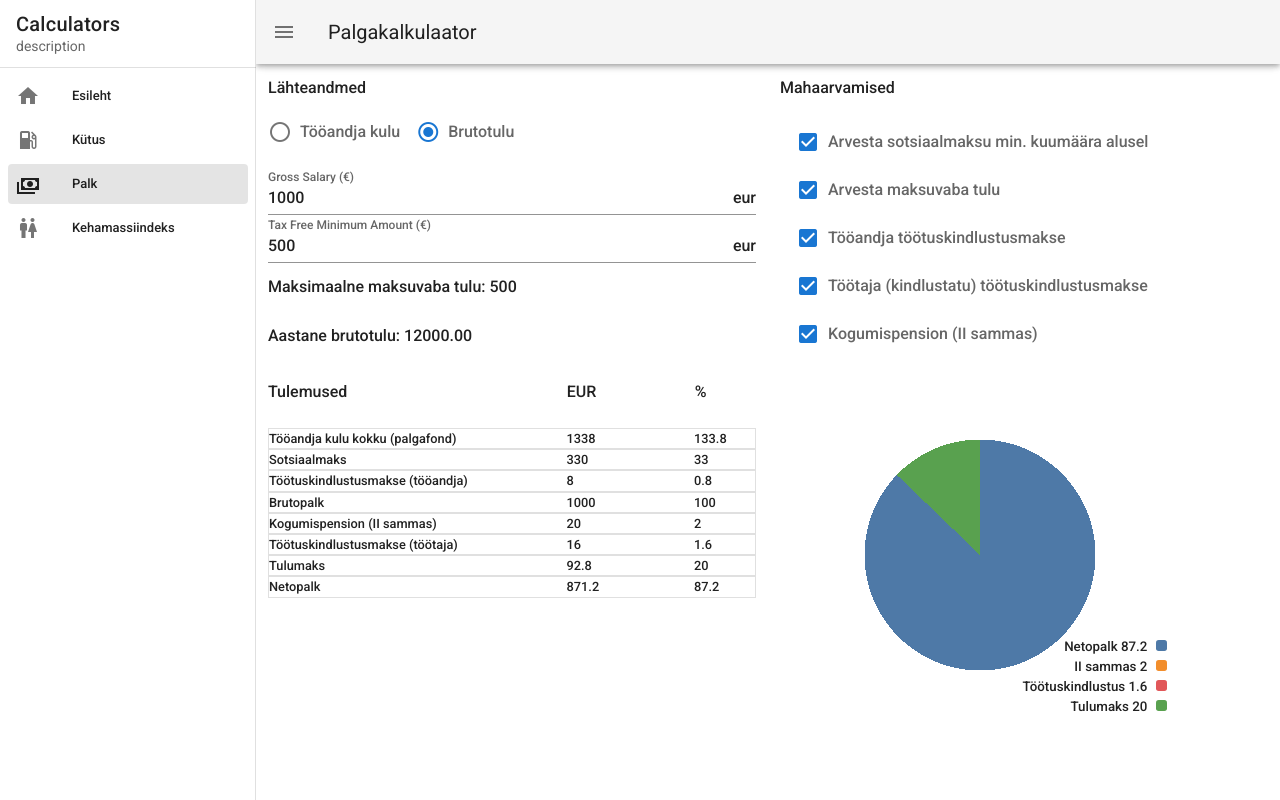
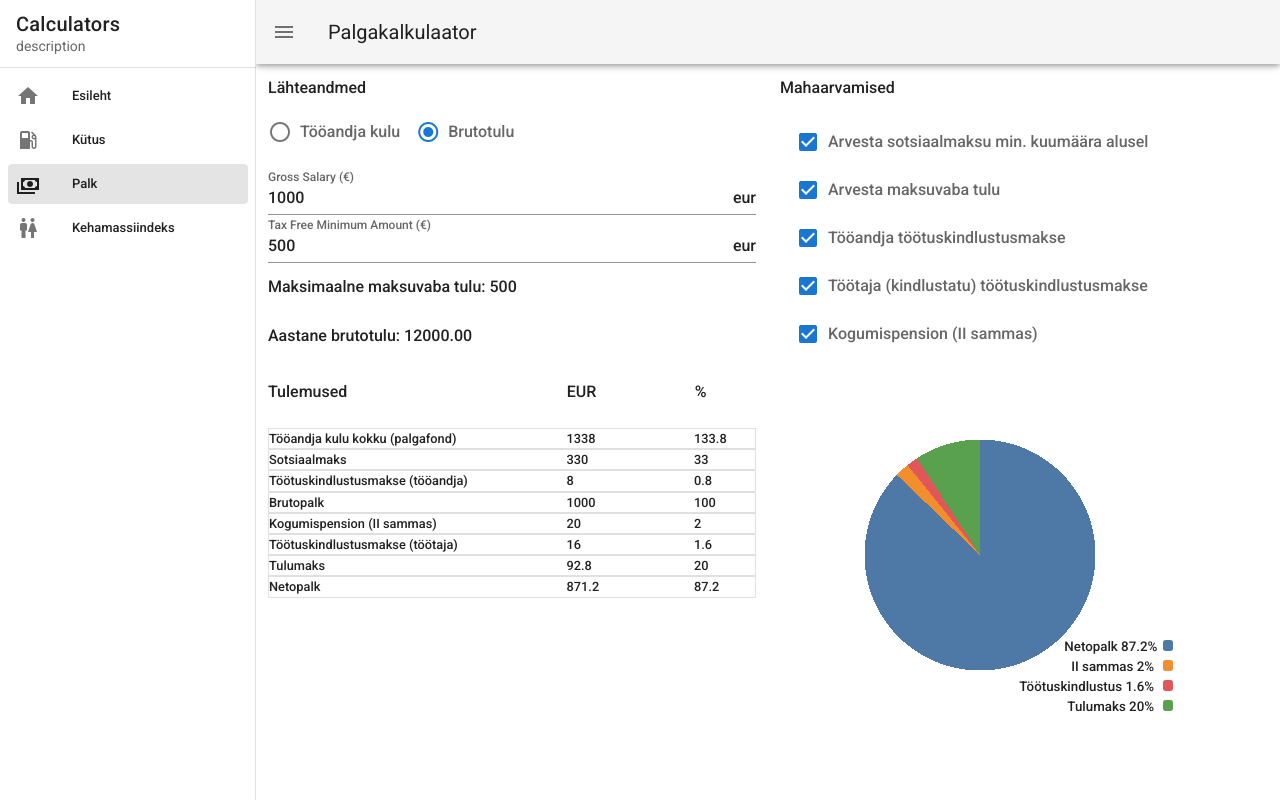
Before and after one commit to IngridJufkin/Calculators, a Vue app: page /salarycalculator in a window 1280 px wide. Built offline with nearby package versions, Linux system fonts and the light colour scheme.

Commit message:
piechart bugfix (correct data to the chart) and fixed SalaryCalculator taxFreemin in medium amount

```diff
--- a/src/components/PieChart.vue
+++ b/src/components/PieChart.vue
@@ -1,10 +1,10 @@
 <template>
   <figure class="pie-chart" :style="pieChartStats">
     <figcaption>
-      Netopalk {{ this.value1 }} <span style="color: #4e79a7"></span><br />
-      II sammas {{ this.value2 }} <span style="color: #f28e2c"></span><br />
-      Töötuskindlustus {{ this.value3 }} <span style="color: #e15759"></span><br />
-      Tulumaks {{ this.value4 }} <span style="color: #59a14f"></span><br />
+      Netopalk {{ this.value1 }}%<span style="color: #4e79a7"></span><br />
+      II sammas {{ this.value2 }}% <span style="color: #f28e2c"></span><br />
+      Töötuskindlustus {{ this.value3 }}% <span style="color: #e15759"></span><br />
+      Tulumaks {{ this.value4 }}% <span style="color: #59a14f"></span><br />
     </figcaption>
   </figure>
 </template>
@@ -34,7 +34,7 @@ export default {
   computed: {
     pieChartStats() {
       return {
-        background: `radial-gradient(circle closest-side, transparent 66%, white 0), conic-gradient(#4e79a7 0, #4e79a7 ${this.value1}%, #f28e2c 0, #f28e2c ${this.value2}%, #e15759 0, #e15759 ${this.value3}%, #59a14f 0, #59a14f ${this.value4}%)`,
+        background: `radial-gradient(circle closest-side, transparent 66%, white 0), conic-gradient(#4e79a7 0, #4e79a7 ${this.value1}%, #f28e2c 0, #f28e2c ${this.value1+this.value2}%, #e15759 0, #e15759 ${this.value1+this.value2+this.value3}%, #59a14f 0, #59a14f ${this.value1+this.value2+this.value3+this.value4}%)`,
       };
     },
   },
@@ -52,7 +52,7 @@ export default {
 .pie-chart figcaption {
   position: absolute;
   bottom: 1em;
-  right: 1em;
+  right: 0.5em;
   font-size: smaller;
   text-align: right;
 }
--- a/src/components/SalaryCalculator.vue
+++ b/src/components/SalaryCalculator.vue
@@ -210,43 +210,24 @@ export default {
   },
 
   methods: {
-    //-------PEAB LISAMA RENDERDAMISE LEHELE! PRAEGU CONSOL LOGIB-----------
-    // taxFreeAmountCheck() {
-    //   let taxFreeInput = this.taxFreeMin;
-    //   let annualSalary = this.estimatedAnnualSalary;
-    //   //console.log("Olen siin sees nüüd!")
-    //   if (annualSalary < 14400) {
-    //     taxFreeInput = 6000 / 12;
-    //     return taxFreeInput;
-    //   } else if (annualSalary > 25200) {
-    //     taxFreeInput = 0;
-    //     return taxFreeInput;
-    //   } else {
-    //     taxFreeInput = (6000 - (6000 / 10800) * (annualSalary - 14400)) / 12;
-    //     return taxFreeInput;
-    //   }
-    // },
 
     testCalc() {
       let picked = this.picked;
-      //Maksuvaba tulu arvutamine vastavalt aastasissetulekule
+
+      //------------Maksuvaba tulu arvutamine vastavalt aastasissetulekule------------
       let taxFreeInput = this.taxFreeMin;
       let annualSalary = this.estimatedAnnualSalary;
 
       if (this.checkbox.includes(1)) {
         if (annualSalary < 14400) {
           let taxFreeInput = 6000 / 12;
-          console.log("OLEN VÄIKE SISESTUS" + this.taxFreeMin);
-          console.log("OLEN VÄIKE" + taxFreeInput);
           this.taxFreeMin = taxFreeInput.toFixed(2);
         } else if (annualSalary > 25200) {
           taxFreeInput = 0;
           this.taxFreeMin = taxFreeInput.toFixed(2);
         } else {
-          taxFreeInput = (6000 - (6000 / 10800) * (annualSalary - 14400)) / 12;
-          console.log("OLEN KESKMINE SISESTUS" + this.taxFreeMin);
-          console.log("OLEN KESKMINE" + taxFreeInput);
-          //this.taxFreeMin = taxFreeInput.toFixed(2);
+          let taxFreeInput = (6000 - (6000 / 10800) * (annualSalary - 14400)) / 12;
+          this.taxFreeMin = taxFreeInput.toFixed(2);
         }
       } else {
         taxFreeInput = 0;
```
Also changed, not shown: src/store/index.js (line endings or trailing spaces).
